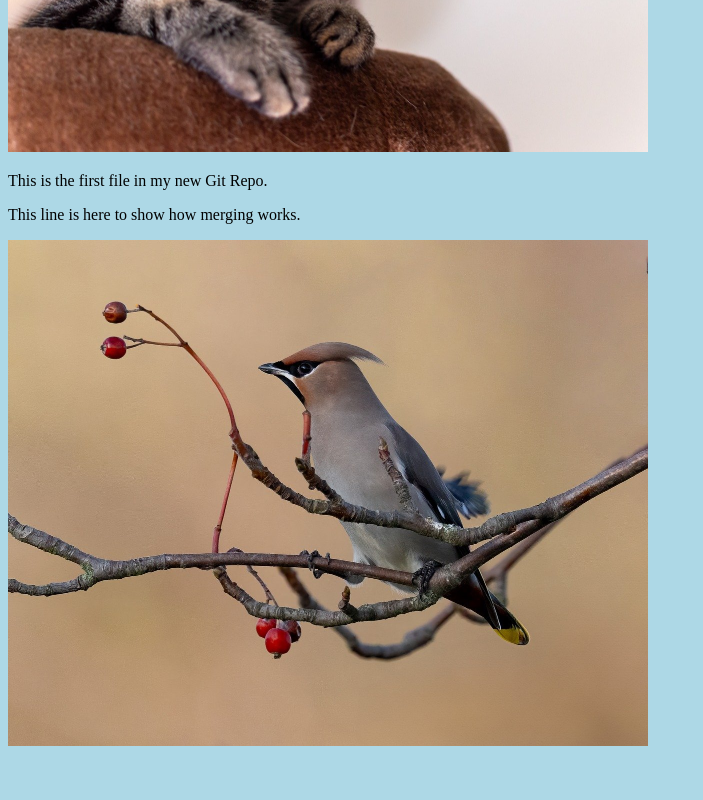
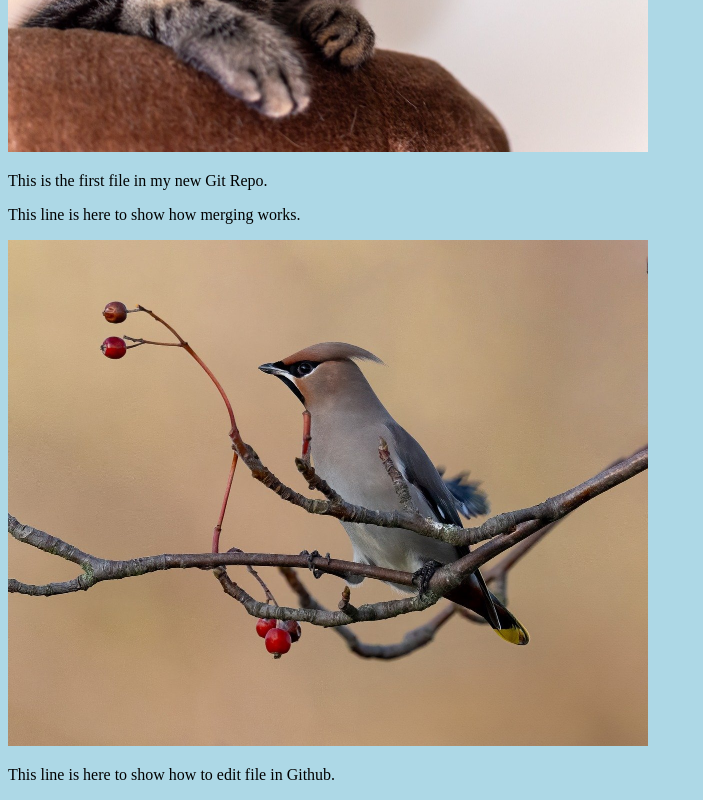
Before and after one commit to Latiler/Latiler.github.io, a plain HTML site: page index.html in a window 1280 px wide. Shown: the part 353-1153 px from the top of the page, without its empty margins (0-703 px from the left). Before the commit the page ends 1111 px from the top, so only its background shows below. Drawn offline with Linux system fonts and the light colour scheme.

Commit message:
Add new line to index.html.

```diff
--- a/index.html
+++ b/index.html
@@ -17,5 +17,6 @@
         <div>
             <img src="./images/bird.jpg" alt="A bird on tree" style="width: 100%; max-width: 640px" />
         </div>
+        <p>This line is here to show how to edit file in Github.</p>
     </body>
 </html>
```
